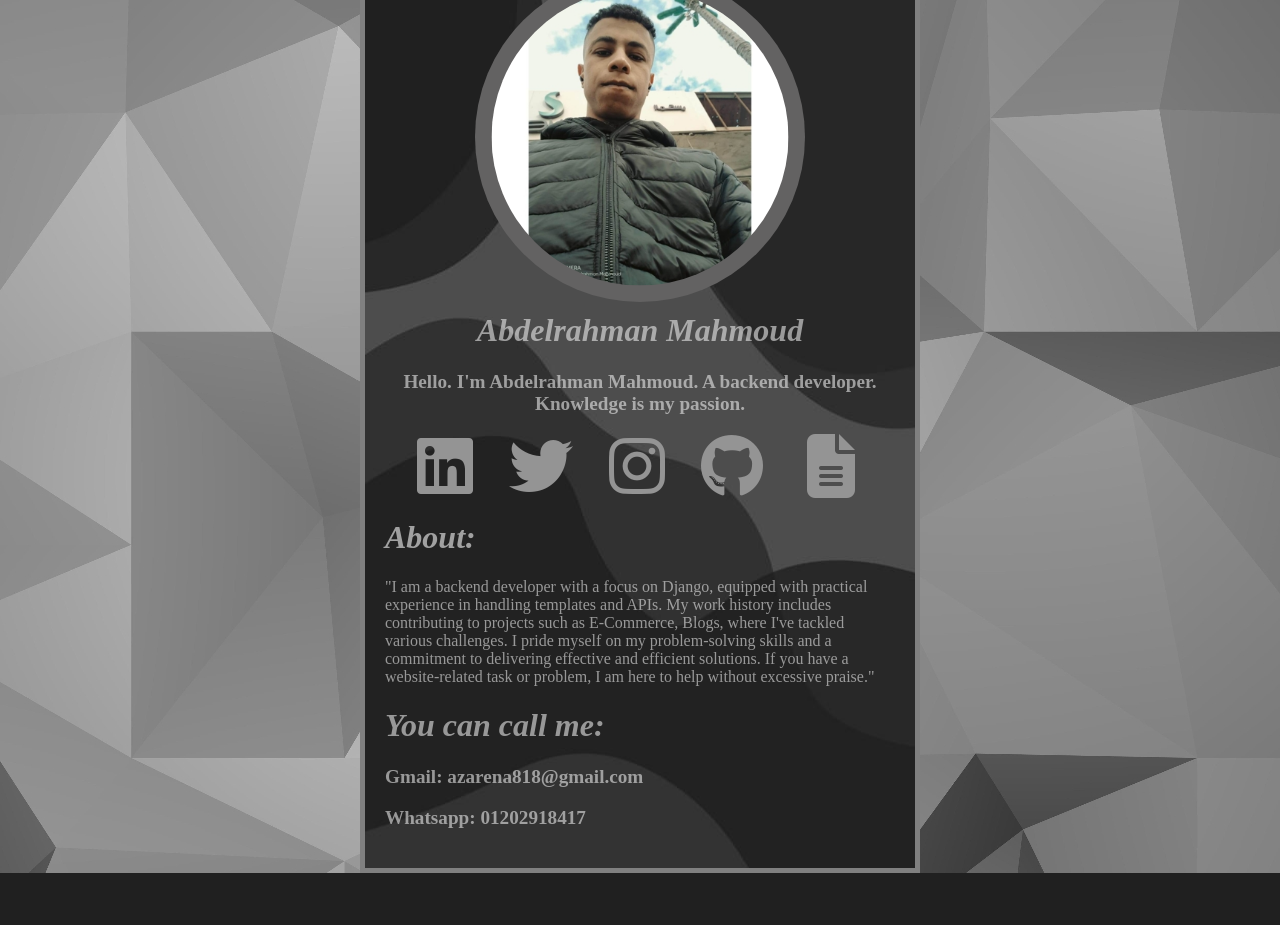
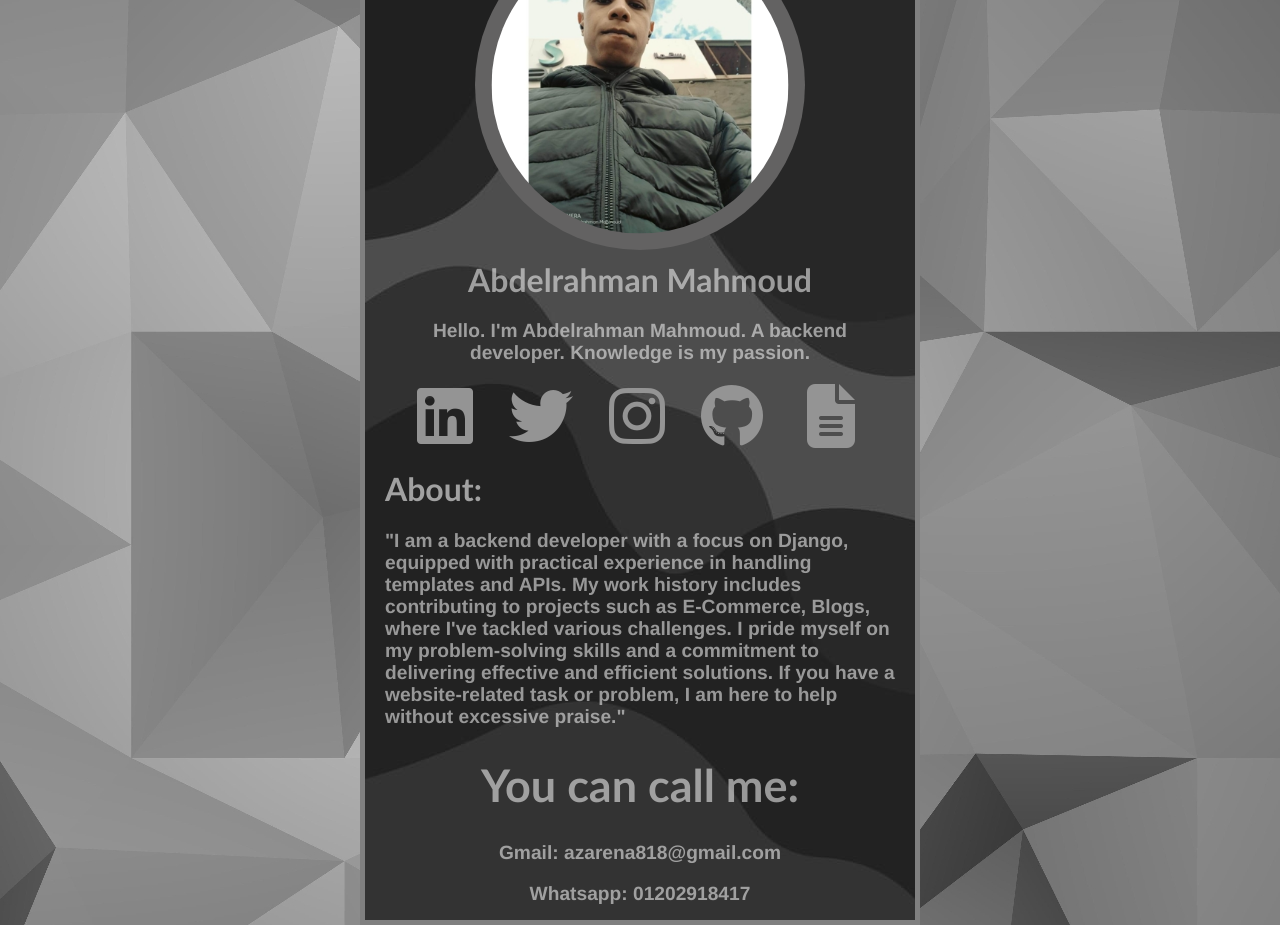
Before and after one commit to AbdelrahmanDjango/Portfolio, a Django app: page / in a window 1280 px wide. Before the commit the page ends 873 px from the top, so only its background shows below. Run offline with Django 4.2, Linux system fonts and the light colour scheme; data comes from the database, SQL or seed files in the repository.

Commit message:
Second commit

```diff
--- a/MyJob/templates/my/my.html
+++ b/MyJob/templates/my/my.html
@@ -7,6 +7,7 @@
     <title>{% block title %}My portfolio{% endblock %}</title>
     <link rel="stylesheet" type="text/css" href="{% static "css/base.css" %}">
     <link rel="stylesheet" href="https://cdnjs.cloudflare.com/ajax/libs/font-awesome/6.5.1/css/all.min.css"/>
+    <link rel="stylesheet" href="https://fonts.googleapis.com/css?family=Open+Sans">
   </head>
   <body>
     <div class="base">
@@ -64,17 +65,23 @@
           {% endif %}
       {% endfor %}
       <h1 class="about">About:</h1>
-      <p>"I am a backend developer with a focus on Django,
+      <h3>
+
+        "I am a backend developer with a focus on Django,
            equipped with practical experience in handling templates and APIs.
             My work history includes contributing to projects such as E-Commerce,
              Blogs, where I've tackled various challenges.
               I pride myself on my problem-solving skills and a commitment to delivering effective and efficient solutions.
                If you have a website-related task or problem, I am here to help without excessive praise."
-      </p>
-      <h1>You can call me:
+      </h3>
+
+
+      <div class="call">
+        <h1 class="size">You can call me:
           <h3>Gmail: azarena818@gmail.com</h3>
           <h3>Whatsapp: 01202918417</h3>
         </h1>
       </div>
+    </div>
   </body>
 </html>
--- a/static/css/base.css
+++ b/static/css/base.css
@@ -49,7 +49,12 @@ body {
 
 h1, h2 {
     color: rgba(245, 245, 245, 0.565);
-    font-style:oblique;
+    font-family:'Trebuchet MS',
+    'Lucida Sans Unicode',
+    'Lucida Grande',
+    'Lucida Sans',
+    Arial,
+    sans-serif;
 }
 
 h3 {
@@ -57,6 +62,7 @@ h3 {
     font-style:calc();
     margin-top: 10px;
     font-size:larger;
+    font-family:'Franklin Gothic Medium', 'Arial Narrow', Arial, sans-serif
 }
 
 p {
@@ -70,7 +76,7 @@ p {
 }
 
 .icon-container:hover {
-    transform: scale(1.2);
+    transform: scale(1.5);
 }
 
 
@@ -78,3 +84,10 @@ p {
     color: rgba(245, 245, 245, 0.603);
     font-style:var(dark);
 }
+
+.call {
+    text-align: center;
+}
+.size {
+    font-size:45px;
+}
```
Also changed, not shown: static/css/GC_7YL_WMAAx32y.jpeg (added). Lines whose indentation alone changed are shown as unchanged.
